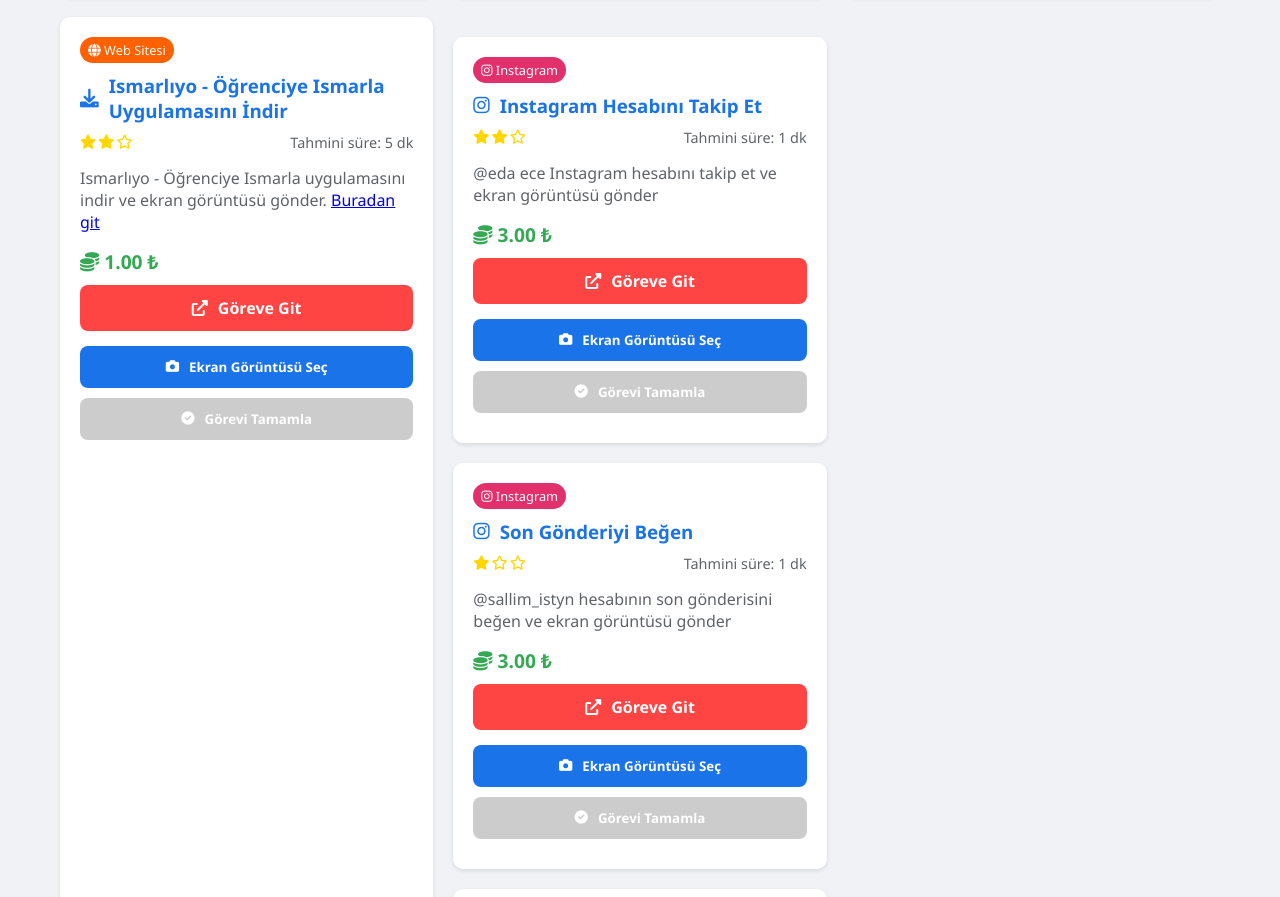
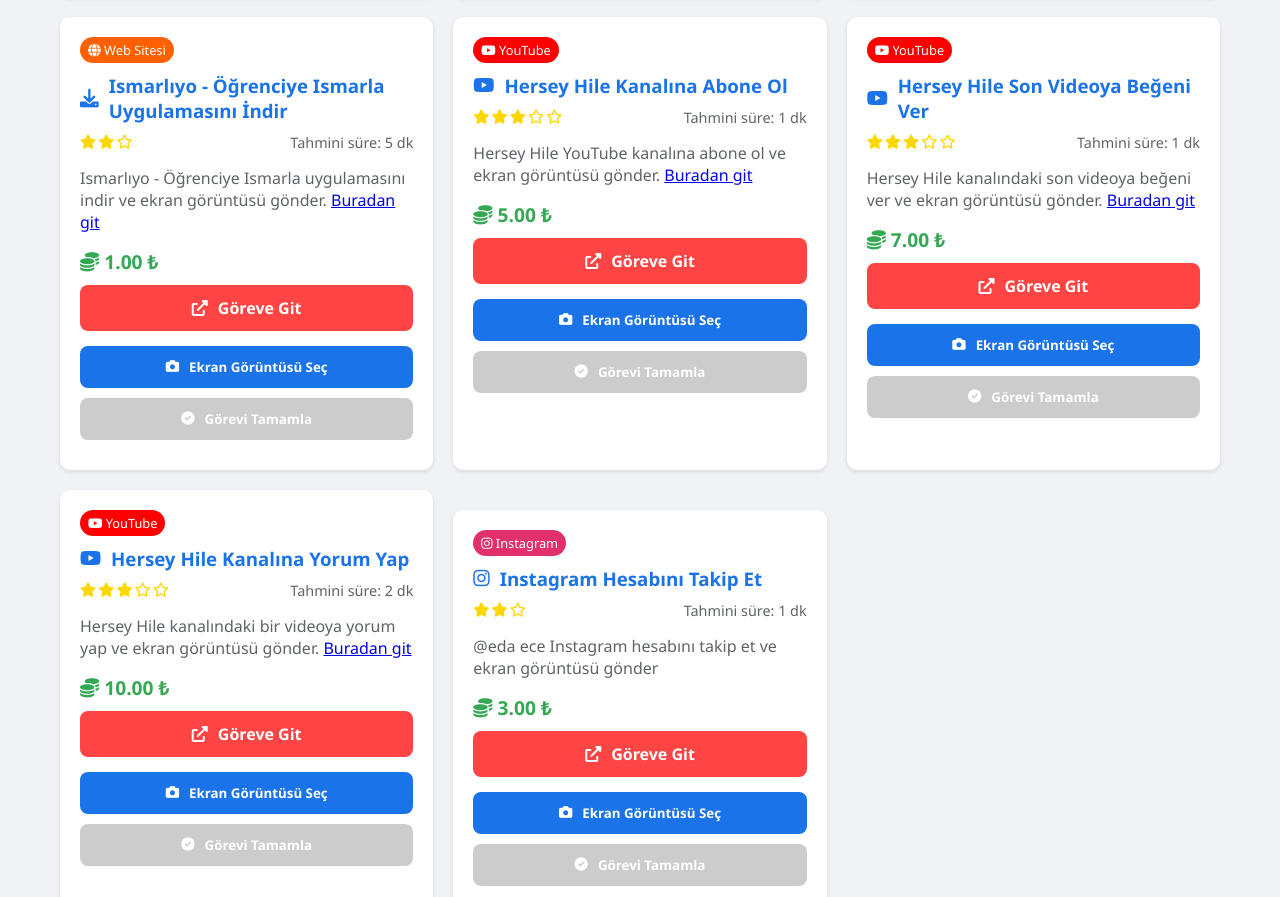
Before and after one commit to bennsalim99/g-revyapkazan, a plain HTML site: page index.html in a window 1280 px wide. Shown: the part 829-1726 px from the top of the page. Drawn offline with Linux system fonts and the light colour scheme.

Commit message:
Update index.html

```diff
--- a/index.html
+++ b/index.html
@@ -403,7 +403,7 @@
     <!-- Hareketli uyarı bandı -->
     <div class="moving-notice">
         <div class="notice-content">
-            ⚠️ ÖNEMLİ: Her hesap için sadece bir kez görev yapılabilir! Bakiyenizi çekmeden önce mutlaka ekran görüntüsü alın! 20₺'ye ulaşınca otomatik olarak ilan verme aktif olacaktır! ⚠️
+            ⚠️ ÖNEMLİ: Her hesap için sadece bir kez görev yapılabilir! Bakiyenizi çekmeden önce mutlaka ekran görüntüsü alın! 20₺'ye ulaşınca otomatik olarak ilan verme aktif olacaktır! DİKKAT EĞERKİ SAHTE SS ATILIRSA BOT FARK EDER ANLIK OLARAK BAN YERSNİZ
         </div>
     </div>
 
@@ -441,7 +441,7 @@
                 <span id="autoRewardTimer">2:00</span>
             </div>
             <div class="auto-reward-info">
-                Her 2 dakikada otomatik olarak 0.01₺ kazanıyorsunuz!
+                Her 2 dakikada otomatik olarak 0.91₺ kazanıyorsunuz!
             </div>
         </div>
 
@@ -599,6 +599,135 @@
     </p>
     <div class="button-group">
         <a href="https://play.google.com/store/apps/details?id=com.ismarliyo.app&hl=tr" target="_blank" class="goto-task-button">
+            <i class="fas fa-external-link-alt"></i>
+            Göreve Git
+        </a>
+    </div>
+    <input type="file" class="image-upload" accept="image/*">
+    <button class="upload-button">
+        <i class="fas fa-camera"></i>
+        Ekran Görüntüsü Seç
+    </button>
+    <div class="selected-file"></div>
+    <button class="submit-button">
+        <i class="fas fa-check-circle"></i>
+        Görevi Tamamla
+    </button>
+    <div class="progress-bar">
+        <div class="progress"></div>
+    </div>
+</div>
+<div class="task-card" data-task-id="youtube-subscribe">
+    <span class="task-type type-youtube">
+        <i class="fab fa-youtube"></i> YouTube
+    </span>
+    <h3>
+        <i class="fab fa-youtube"></i>
+        Hersey Hile Kanalına Abone Ol
+    </h3>
+    <div class="task-info">
+        <div class="difficulty">
+            <i class="fas fa-star"></i>
+            <i class="fas fa-star"></i>
+            <i class="fas fa-star"></i>
+            <i class="far fa-star"></i>
+            <i class="far fa-star"></i>
+        </div>
+        <span>Tahmini süre: 1 dk</span>
+    </div>
+    <p class="description">Hersey Hile YouTube kanalına abone ol ve ekran görüntüsü gönder. <a href="https://www.youtube.com/@herseyhile" target="_blank">Buradan git</a></p>
+    <p class="reward">
+        <i class="fas fa-coins"></i>
+        5.00 ₺
+    </p>
+    <div class="button-group">
+        <a href="https://www.youtube.com/@herseyhile" target="_blank" class="goto-task-button">
+            <i class="fas fa-external-link-alt"></i>
+            Göreve Git
+        </a>
+    </div>
+    <input type="file" class="image-upload" accept="image/*">
+    <button class="upload-button">
+        <i class="fas fa-camera"></i>
+        Ekran Görüntüsü Seç
+    </button>
+    <div class="selected-file"></div>
+    <button class="submit-button">
+        <i class="fas fa-check-circle"></i>
+        Görevi Tamamla
+    </button>
+    <div class="progress-bar">
+        <div class="progress"></div>
+    </div>
+</div>
+<div class="task-card" data-task-id="youtube-like">
+    <span class="task-type type-youtube">
+        <i class="fab fa-youtube"></i> YouTube
+    </span>
+    <h3>
+        <i class="fab fa-youtube"></i>
+        Hersey Hile Son Videoya Beğeni Ver
+    </h3>
+    <div class="task-info">
+        <div class="difficulty">
+            <i class="fas fa-star"></i>
+            <i class="fas fa-star"></i>
+            <i class="fas fa-star"></i>
+            <i class="far fa-star"></i>
+            <i class="far fa-star"></i>
+        </div>
+        <span>Tahmini süre: 1 dk</span>
+    </div>
+    <p class="description">Hersey Hile kanalındaki son videoya beğeni ver ve ekran görüntüsü gönder. <a href="https://www.youtube.com/@herseyhile" target="_blank">Buradan git</a></p>
+    <p class="reward">
+        <i class="fas fa-coins"></i>
+        7.00 ₺
+    </p>
+    <div class="button-group">
+        <a href="https://www.youtube.com/@herseyhile" target="_blank" class="goto-task-button">
+            <i class="fas fa-external-link-alt"></i>
+            Göreve Git
+        </a>
+    </div>
+    <input type="file" class="image-upload" accept="image/*">
+    <button class="upload-button">
+        <i class="fas fa-camera"></i>
+        Ekran Görüntüsü Seç
+    </button>
+    <div class="selected-file"></div>
+    <button class="submit-button">
+        <i class="fas fa-check-circle"></i>
+        Görevi Tamamla
+    </button>
+    <div class="progress-bar">
+        <div class="progress"></div>
+    </div>
+</div>
+<div class="task-card" data-task-id="youtube-comment">
+    <span class="task-type type-youtube">
+        <i class="fab fa-youtube"></i> YouTube
+    </span>
+    <h3>
+        <i class="fab fa-youtube"></i>
+        Hersey Hile Kanalına Yorum Yap
+    </h3>
+    <div class="task-info">
+        <div class="difficulty">
+            <i class="fas fa-star"></i>
+            <i class="fas fa-star"></i>
+            <i class="fas fa-star"></i>
+            <i class="far fa-star"></i>
+            <i class="far fa-star"></i>
+        </div>
+        <span>Tahmini süre: 2 dk</span>
+    </div>
+    <p class="description">Hersey Hile kanalındaki bir videoya yorum yap ve ekran görüntüsü gönder. <a href="https://www.youtube.com/@herseyhile" target="_blank">Buradan git</a></p>
+    <p class="reward">
+        <i class="fas fa-coins"></i>
+        10.00 ₺
+    </p>
+    <div class="button-group">
+        <a href="https://www.youtube.com/@herseyhile" target="_blank" class="goto-task-button">
             <i class="fas fa-external-link-alt"></i>
             Göreve Git
         </a>
```
